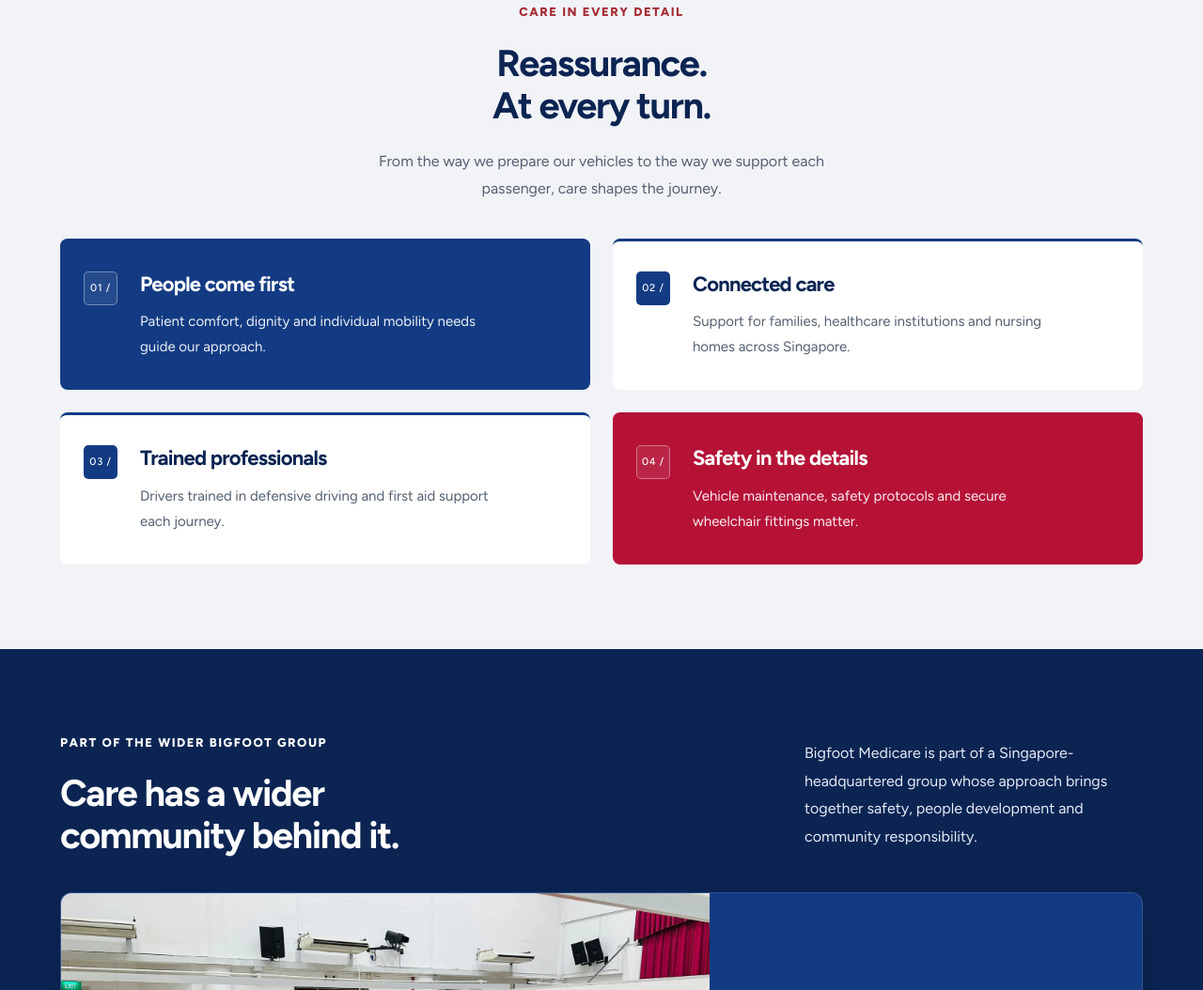
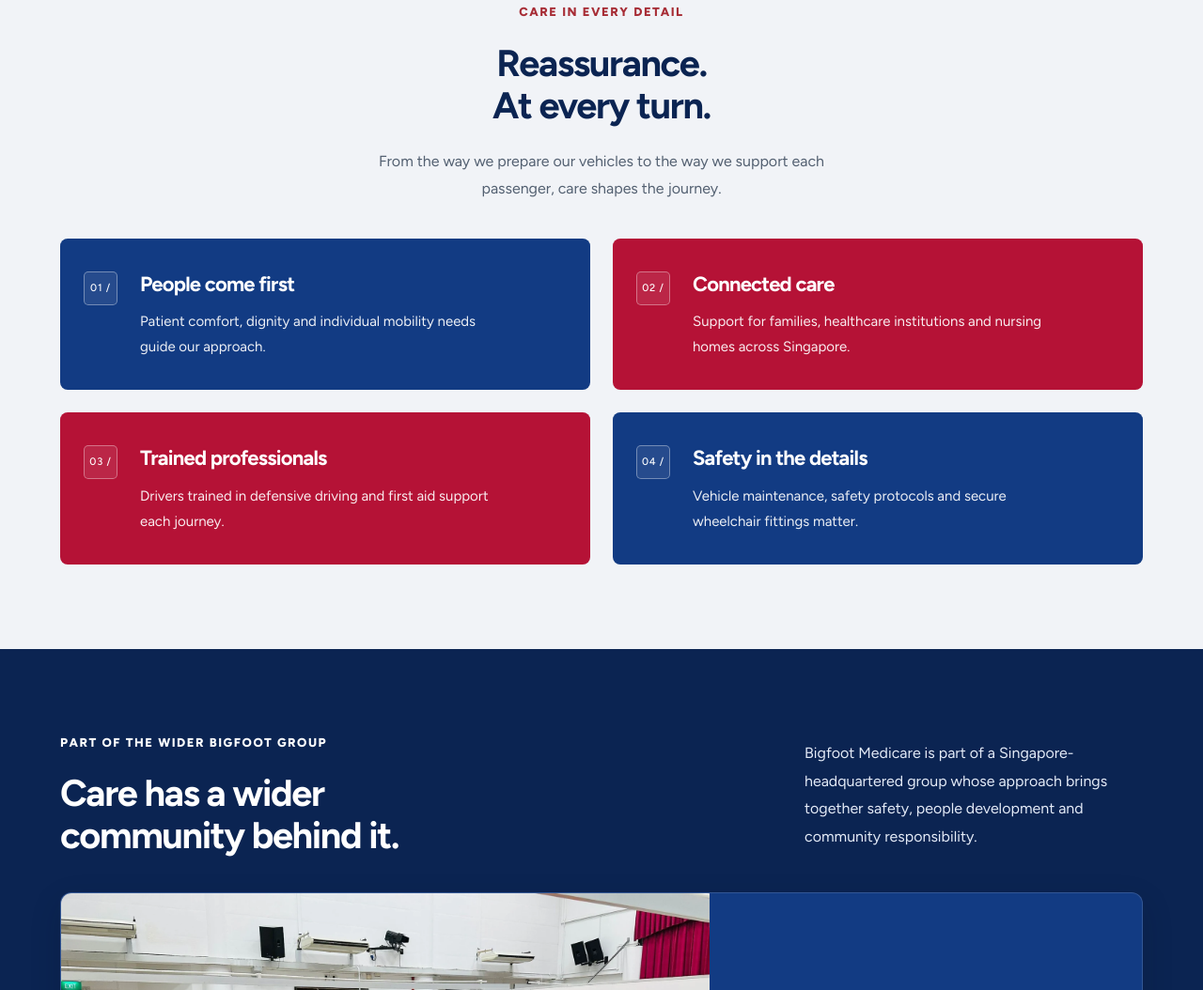
Before and after one commit to Randomer328/bigFoot, a plain HTML site: page mockup/index.html in a window 1280 px wide. Shown: the part 2934-3988 px from the top of the page at 94% size. Drawn offline with Linux system fonts and the light colour scheme.

Commit message:
Sync mockup card colours and scroll animations

```diff
--- a/dist/mockup/brand-colour-depth.css
+++ b/dist/mockup/brand-colour-depth.css
@@ -56,3 +56,10 @@
 .medicare .faqs details[open]{border-left:4px solid #b51236}
 .medicare .footer-links a:hover{color:#b51236}
 @media(max-width:760px){.medicare #about .about-photo:before{left:-8px;top:20px;width:5px;height:70px}}
+
+/* Reassurance cards: blue/red on the first row, red/blue on the second. */
+.medicare #care .value:nth-child(1),.medicare #care .value:nth-child(4){background:#123b83;border-color:#123b83;border-top-color:#123b83!important}
+.medicare #care .value:nth-child(2),.medicare #care .value:nth-child(3){background:#b51236;border-color:#b51236;border-top-color:#b51236!important}
+.medicare #care .value h3{color:#fff}
+.medicare #care .value p{color:#fff;opacity:.92}
+.medicare #care .value .num{background:#ffffff16;border:1px solid #ffffff5c;color:#fff}
--- /dev/null
+++ b/dist/mockup/scroll-motion.css
@@ -0,0 +1,21 @@
+/* Progressive scroll entrances: content stays visible without JavaScript. */
+.medicare.motion-ready .motion-reveal{
+  opacity:0;
+  translate:0 24px;
+  transition:opacity 640ms cubic-bezier(.22,1,.36,1),translate 640ms cubic-bezier(.22,1,.36,1),transform 180ms ease,background-color 180ms ease,border-color 180ms ease;
+  transition-delay:var(--reveal-delay,0ms),var(--reveal-delay,0ms),0ms,0ms,0ms;
+}
+.medicare.motion-ready .motion-reveal.motion-from-right{translate:24px 0}
+.medicare.motion-ready .motion-reveal.motion-from-left{translate:-24px 0}
+.medicare.motion-ready .motion-reveal.is-visible{opacity:1;translate:0 0}
+.medicare.motion-ready .motion-reveal:focus-within{opacity:1;translate:0 0;transition-delay:0ms}
+@media(max-width:760px){
+  .medicare.motion-ready .motion-reveal,.medicare.motion-ready .motion-reveal.motion-from-right,.medicare.motion-ready .motion-reveal.motion-from-left{translate:0 18px}
+  .medicare.motion-ready .motion-reveal.is-visible,.medicare.motion-ready .motion-reveal:focus-within{translate:0 0}
+}
+@media(prefers-reduced-motion:reduce){
+  .medicare.motion-ready .motion-reveal,.medicare.motion-ready .motion-reveal.motion-from-right,.medicare.motion-ready .motion-reveal.motion-from-left{opacity:1;translate:none;transition:none}
+}
+@media print{
+  .medicare.motion-ready .motion-reveal{opacity:1;translate:none;transition:none}
+}
--- a/mockup/brand-colour-depth.css
+++ b/mockup/brand-colour-depth.css
@@ -56,3 +56,10 @@
 .medicare .faqs details[open]{border-left:4px solid #b51236}
 .medicare .footer-links a:hover{color:#b51236}
 @media(max-width:760px){.medicare #about .about-photo:before{left:-8px;top:20px;width:5px;height:70px}}
+
+/* Reassurance cards: blue/red on the first row, red/blue on the second. */
+.medicare #care .value:nth-child(1),.medicare #care .value:nth-child(4){background:#123b83;border-color:#123b83;border-top-color:#123b83!important}
+.medicare #care .value:nth-child(2),.medicare #care .value:nth-child(3){background:#b51236;border-color:#b51236;border-top-color:#b51236!important}
+.medicare #care .value h3{color:#fff}
+.medicare #care .value p{color:#fff;opacity:.92}
+.medicare #care .value .num{background:#ffffff16;border:1px solid #ffffff5c;color:#fff}
--- a/mockup/index.html
+++ b/mockup/index.html
@@ -1,5 +1,5 @@
 <!doctype html>
-<html lang="en"><head><meta charset="utf-8"><meta name="viewport" content="width=device-width,initial-scale=1"><meta name="description" content="Compassionate non-emergency medical and wheelchair transport in Singapore. Explore Bigfoot Medicare transport, escort and healthcare support services."><meta name="theme-color" content="#123b83"><meta name="robots" content="noindex,nofollow"><title>Bigfoot Medicare | Brand Review Mockup</title><link rel="icon" href="assets/logo.png"><link rel="preconnect" href="https://fonts.googleapis.com"><link rel="preconnect" href="https://fonts.gstatic.com" crossorigin><link rel="stylesheet" href="styles.css"><link rel="stylesheet" href="medicare-design.css?v=20261022-hover-lift-only"><link rel="stylesheet" href="brand-review.css?v=20261123"><link rel="stylesheet" href="brand-colour-depth.css?v=20261123"><script src="script.js?v=20261022-hover-lift-only" defer></script></head>
+<html lang="en"><head><meta charset="utf-8"><meta name="viewport" content="width=device-width,initial-scale=1"><meta name="description" content="Compassionate non-emergency medical and wheelchair transport in Singapore. Explore Bigfoot Medicare transport, escort and healthcare support services."><meta name="theme-color" content="#123b83"><meta name="robots" content="noindex,nofollow"><title>Bigfoot Medicare | Brand Review Mockup</title><link rel="icon" href="assets/logo.png"><link rel="preconnect" href="https://fonts.googleapis.com"><link rel="preconnect" href="https://fonts.gstatic.com" crossorigin><link rel="stylesheet" href="styles.css"><link rel="stylesheet" href="medicare-design.css?v=20261022-hover-lift-only"><link rel="stylesheet" href="brand-review.css?v=20261123"><link rel="stylesheet" href="brand-colour-depth.css?v=20261124-cards-motion"><script src="script.js?v=20261022-hover-lift-only" defer></script><link rel="stylesheet" href="scroll-motion.css?v=20261124"><script src="scroll-motion.js?v=20261124" defer></script></head>
 <body class="medicare"><a class="skip" href="#main">Skip to content</a>
 <div class="utility"><div class="wrap"><span><i class="dot" aria-hidden="true"></i>Singapore · Patient transport since 2016</span><a href="tel:+6597977323">Talk to our team · +65 9797 7323</a><span class="utility-secondary">Part of the Bigfoot Group</span></div></div>
 <header class="header"><div class="wrap header-inner"><a class="brand" href="#main" aria-label="Bigfoot Medicare home"><img class="" src="assets/logo.png" alt="Bigfoot Medicare logo" fetchpriority="high"><span class="brand-label"><strong>Bigfoot Medicare</strong><span class="brand-tagline">Safe Transportation. Reliable Service. Professional Care.</span></span></a><button class="menu" type="button" aria-label="Open navigation" aria-expanded="false" aria-controls="navigation">☰</button><nav id="navigation" aria-label="Main navigation"><a href="#about">Who We Are</a><a href="#services">What We Do</a><a href="#care">Why Choose Us</a><a href="#contact">Contact</a><a class="btn appointment-glow" href="https://forms.office.com/r/dC7fzZ8A4N"><svg class="booking-calendar" width="19" height="19" viewBox="0 0 24 24" fill="none" stroke="currentColor" stroke-width="1.8" stroke-linecap="round" stroke-linejoin="round" aria-hidden="true"><rect x="3" y="5" width="18" height="16" rx="3"/><path d="M7 3v4m10-4v4M3 11h18m-11 5h.01M12 16h.01M16 16h.01"/></svg><span>Book an appointment</span></a></nav></div></header>
--- /dev/null
+++ b/mockup/scroll-motion.css
@@ -0,0 +1,21 @@
+/* Progressive scroll entrances: content stays visible without JavaScript. */
+.medicare.motion-ready .motion-reveal{
+  opacity:0;
+  translate:0 24px;
+  transition:opacity 640ms cubic-bezier(.22,1,.36,1),translate 640ms cubic-bezier(.22,1,.36,1),transform 180ms ease,background-color 180ms ease,border-color 180ms ease;
+  transition-delay:var(--reveal-delay,0ms),var(--reveal-delay,0ms),0ms,0ms,0ms;
+}
+.medicare.motion-ready .motion-reveal.motion-from-right{translate:24px 0}
+.medicare.motion-ready .motion-reveal.motion-from-left{translate:-24px 0}
+.medicare.motion-ready .motion-reveal.is-visible{opacity:1;translate:0 0}
+.medicare.motion-ready .motion-reveal:focus-within{opacity:1;translate:0 0;transition-delay:0ms}
+@media(max-width:760px){
+  .medicare.motion-ready .motion-reveal,.medicare.motion-ready .motion-reveal.motion-from-right,.medicare.motion-ready .motion-reveal.motion-from-left{translate:0 18px}
+  .medicare.motion-ready .motion-reveal.is-visible,.medicare.motion-ready .motion-reveal:focus-within{translate:0 0}
+}
+@media(prefers-reduced-motion:reduce){
+  .medicare.motion-ready .motion-reveal,.medicare.motion-ready .motion-reveal.motion-from-right,.medicare.motion-ready .motion-reveal.motion-from-left{opacity:1;translate:none;transition:none}
+}
+@media print{
+  .medicare.motion-ready .motion-reveal{opacity:1;translate:none;transition:none}
+}
--- /dev/null
+++ b/mockup/scroll-motion.js
@@ -0,0 +1,77 @@
+(() => {
+  const preference = window.matchMedia('(prefers-reduced-motion: reduce)');
+  if (preference.matches || !('IntersectionObserver' in window)) return;
+
+  const selectors = [
+    '.utility .wrap > *', '.header .brand', '.header nav > a', '.header .menu',
+    '.hero-content > *', '.care-portrait', '.ribbon-grid > a',
+    '.about-photo', '.about-copy > *', '.section-head > div > *', '.section-head > p',
+    '.tabs', '.panel', '.extra-services > article', '.values > article',
+    '.community-photo', '.group-context-cards > article', '.group-scope',
+    '.process-intro > *', '.steps > article', '.growth-copy > *', '.future-card',
+    '.story-gallery > figure', '.faq-intro > *', '.faqs > details',
+    '.contact-copy > *', '.contact-row', '.footer-top > div', '.footer-bottom > *'
+  ];
+  const groupSelector = '.hero-content,.care-hero-grid,.ribbon-grid,.about-copy,.section-head,.extra-services,.values,.group-context-cards,.steps,.process-intro,.growth-copy,.story-gallery,.faq-intro,.faqs,.contact-copy,.contact-details,.footer-top,.footer-bottom,.utility .wrap,.header-inner';
+  const elements = [...new Set(document.querySelectorAll(selectors.join(',')))];
+  const groupCounts = new Map();
+  const waiting = new Set(elements);
+
+  function show(element) {
+    element.classList.add('is-visible');
+    waiting.delete(element);
+    observer.unobserve(element);
+  }
+
+  const observer = new IntersectionObserver(entries => {
+    for (const entry of entries) if (entry.isIntersecting) show(entry.target);
+  }, {threshold:0.08,rootMargin:'0px 0px -24px 0px'});
+
+  for (const element of elements) {
+    const group = element.closest(groupSelector) || element.parentElement;
+    const index = groupCounts.get(group) || 0;
+    groupCounts.set(group, index + 1);
+    element.style.setProperty('--reveal-delay', `${Math.min(index * 65, 240)}ms`);
+    element.classList.add('motion-reveal');
+    if (element.matches('.care-portrait,.future-card')) element.classList.add('motion-from-right');
+    if (element.matches('.about-photo,.community-photo')) element.classList.add('motion-from-left');
+    // Never hide content already passed when restoring a scroll position or opening a hash link.
+    if (element.getBoundingClientRect().bottom <= 0) show(element);
+    else observer.observe(element);
+  }
+  document.body.classList.add('motion-ready');
+
+  document.addEventListener('focusin', event => {
+    const element = event.target.closest('.motion-reveal');
+    if (element) {element.style.setProperty('--reveal-delay','0ms');show(element);}
+  });
+
+  function animateContent(element) {
+    if (!element || preference.matches || typeof element.animate !== 'function') return;
+    if (element.matches('.motion-reveal')) show(element);
+    element.animate([{opacity:0,translate:'0 12px'},{opacity:1,translate:'0 0'}], {
+      duration:420,easing:'cubic-bezier(.22,1,.36,1)'
+    });
+  }
+  // Keep tab changes and expanded FAQ copy lively after the initial scroll entrance.
+  document.querySelectorAll('[role="tab"]').forEach(tab => {
+    tab.addEventListener('click', () => requestAnimationFrame(() => {
+      animateContent(document.getElementById(tab.getAttribute('aria-controls')));
+    }));
+    tab.addEventListener('keydown', event => {
+      if (['ArrowLeft','ArrowRight','ArrowUp','ArrowDown','Home','End'].includes(event.key)) {
+        requestAnimationFrame(() => animateContent(document.querySelector('[role="tabpanel"]:not([hidden])')));
+      }
+    });
+  });
+  document.querySelectorAll('.faqs details').forEach(detail => {
+    detail.addEventListener('toggle', () => {if (detail.open) animateContent(detail.querySelector('p'));});
+  });
+  preference.addEventListener('change', event => {
+    if (!event.matches) return;
+    document.body.classList.remove('motion-ready');
+    for (const element of [...waiting]) show(element);
+    observer.disconnect();
+    for (const element of elements) element.getAnimations().forEach(animation => animation.cancel());
+  });
+})();
```
Also changed, not shown: dist/mockup/index.html (+1 -1 lines), dist/mockup/scroll-motion.js (added, +77 -0 lines).
